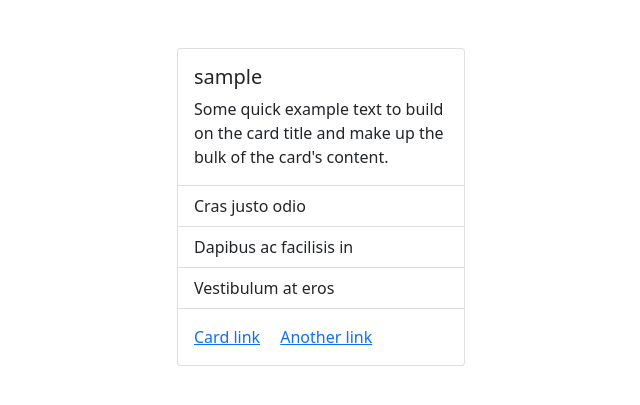
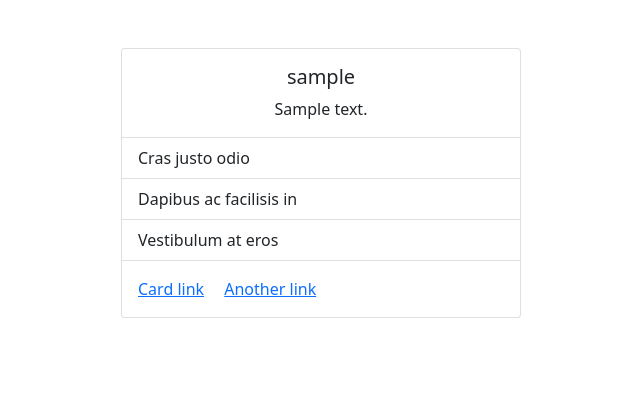
Before and after one commit to AswinAsok/Teckieium, a Django app: page /blog/blogger/1 in a window 1280 px wide. Shown: the part 72-477 px from the top of the page, without its empty margins (319-959 px from the left). Run offline with Django 3.2, Linux system fonts and the light colour scheme; tables that the repository leaves empty hold one stand-in row (values such as "Sample post").

Commit message:
Bio is loaded successfully in the blogger details page

```diff
--- a/Blog/views.py
+++ b/Blog/views.py
@@ -3,6 +3,7 @@ from django.http import HttpResponse, HttpResponseRedirect
 from django.shortcuts import redirect
 from django.contrib.auth.forms import UserCreationForm
 from django.contrib.auth.models import User
+from .models import Bio
 from .forms import CommentForm,BioForm
 from django.contrib.auth import authenticate, login
 
@@ -27,8 +28,10 @@ def blogdetails(request,blog_id):
 
 def authordetails(request, author_id):
     Author = User.objects.get(id=author_id)
+    bio = Bio.objects.get(user = Author)
     context = {}
     context['Author'] = Author
+    context['Bio'] = bio
     return render(request, "authordetails.html", context)
 
 def bloggers(request):
--- a/Templates/authordetails.html
+++ b/Templates/authordetails.html
@@ -1,11 +1,10 @@
 {% extends 'base.html' %} {% block content %}
 <div class="container d-flex justify-content-center mt-5">
-<div class="card" style="width: 18rem">
+<div class="card" style="width: 25rem">
   <div class="card-body">
-    <h5 class="card-title">{{Author.username}}</h5>
-    <p class="card-text">
-      Some quick example text to build on the card title and make up the bulk of
-      the card's content.
+    <h5 class="card-title d-flex justify-content-center">{{Author.username}}</h5>
+    <p class="card-text d-flex justify-content-center">
+      {{Bio.bio}}
     </p>
   </div>
   <ul class="list-group list-group-flush">
```
